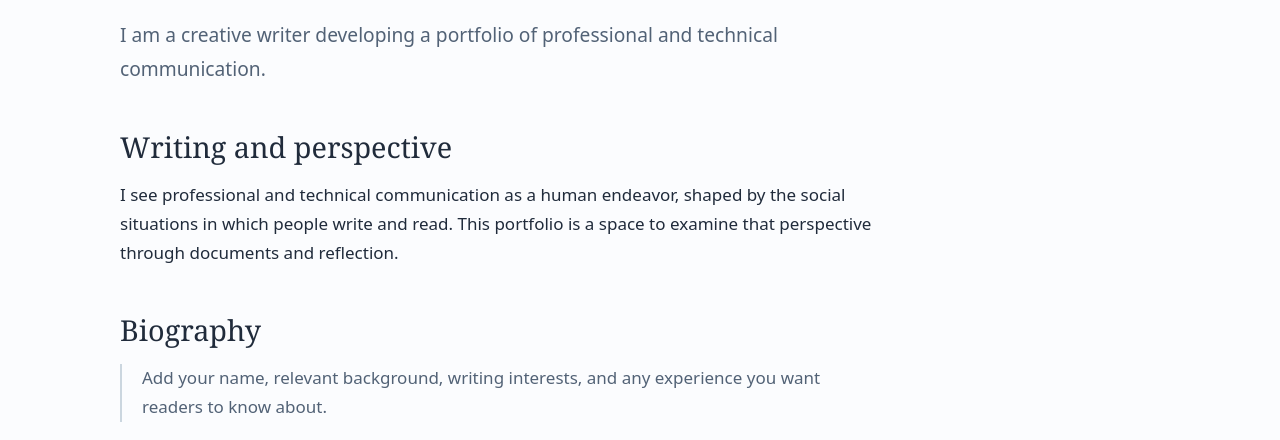
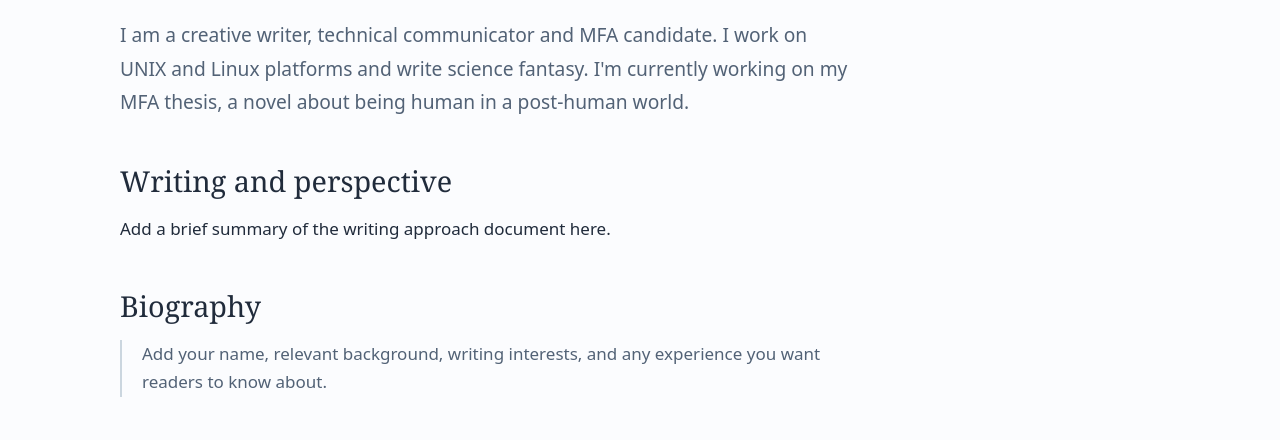
Before and after one commit to eahatch/writers-portfolio, a plain HTML site: page about.html in a window 1280 px wide. Shown: the part 318-758 px from the top of the page. Drawn offline with Linux system fonts and the light colour scheme.

Commit message:
Fixing stuff

```diff
--- a/about.html
+++ b/about.html
@@ -17,11 +17,11 @@
       <div class="intro">
         <p class="eyebrow">The writer behind the work</p>
         <h1>About the writer</h1>
-        <p class="lede">I am a creative writer developing a portfolio of professional and technical communication.</p>
+        <p class="lede">I am a creative writer, technical communicator and MFA candidate. I work on UNIX and Linux platforms and write science fantasy. I'm currently working on my MFA thesis, a novel about being human in a post-human world.</p>
       </div>
       <section class="prose">
         <h2>Writing and perspective</h2>
-        <p>I see professional and technical communication as a human endeavor, shaped by the social situations in which people write and read. This portfolio is a space to examine that perspective through documents and reflection.</p>
+        <p>Add a brief summary of the writing approach document here.</p>
       </section>
       <section class="prose">
         <h2>Biography</h2>
```
